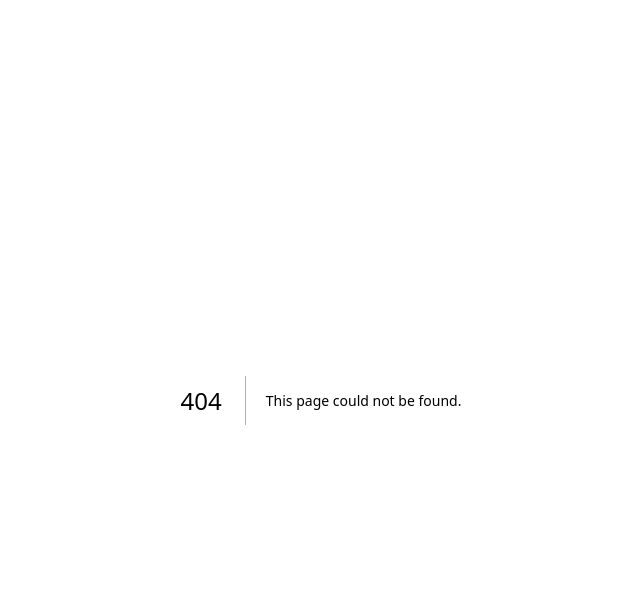
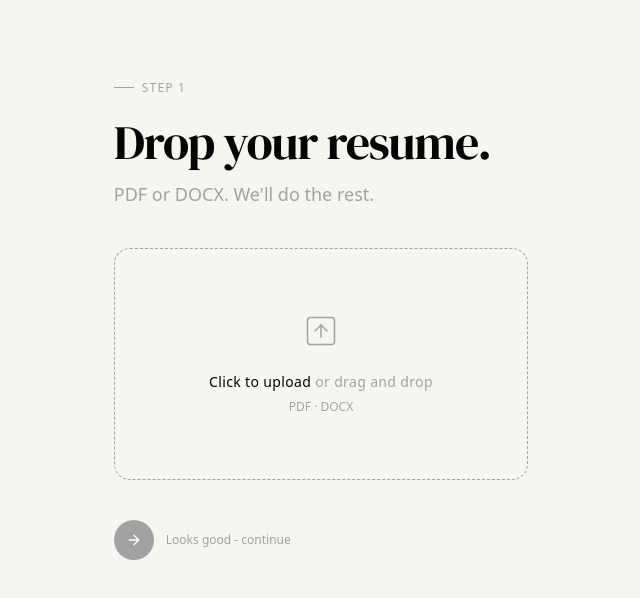
Before and after one commit to ManoVikram/resume-analyzer, a Next.js app in the folder frontend/: page /analyze in a window 1280 px wide. Before the commit this address had no page. Shown: the top 598 px of the page, without its empty margins (319-959 px from the left). Built offline with nearby package versions, Linux system fonts and the light colour scheme.

Commit message:
Built the basic static UI for the users to upload their resume

```diff
--- /dev/null
+++ b/frontend/app/analyze/page.jsx
@@ -0,0 +1,42 @@
+import React from 'react'
+import { ArrowRight, ArrowUpSquare } from 'lucide-react'
+
+const Analyze = () => {
+  return (
+    <section className="min-h-[80dvh] w-full flex justify-center items-center">
+      <div className="min-w-[35%] flex flex-col justify-center items-start gap-10">
+        <p className="text-xs text-secondary font-medium uppercase tracking-widest flex items-center gap-2">
+          <span className="inline-block w-5 h-px bg-secondary" />
+          Step 1
+        </p>
+
+        <div className="flex flex-col justify-start items-start -mt-6 gap-2">
+          <p className="font-dm-serif-display text-4xl md:text-5xl text-primary leading-tight tracking-tight">Drop your resume.</p>
+
+          <p className="text-lg text-secondary">PDF or DOCX. We&apos;ll do the rest.</p>
+        </div>
+
+        <div className="w-full flex flex-col justify-center items-center border-[1.5px] border-dashed border-secondary rounded-2xl p-16 cursor-pointer gap-1.5">
+          <ArrowUpSquare strokeWidth={1} size={36} className='text-secondary' />
+
+          <p className="text-center text-sm text-secondary font-light leading-relaxed tracking-wide mt-4">
+            <span className="font-medium text-primary">Click to upload </span>
+            or drag and drop
+          </p>
+
+          <p className="text-xs text-secondary">PDF · DOCX</p>
+        </div>
+
+        <div className="flex justify-start items-center gap-3">
+          <button disabled={true} className="flex justify-center items-center bg-primary text-white h-10 w-10 rounded-full p-3 cursor-pointer disabled:bg-secondary disabled:cursor-not-allowed">
+            <ArrowRight className='text-white' />
+          </button>
+
+          <p className="text-xs text-secondary font-light">Looks good - continue</p>
+        </div>
+      </div>
+    </section>
+  )
+}
+
+export default Analyze
```
